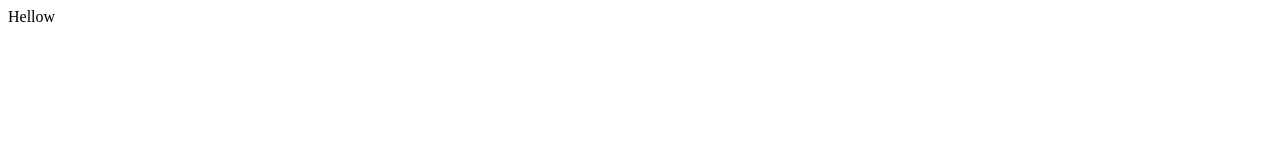
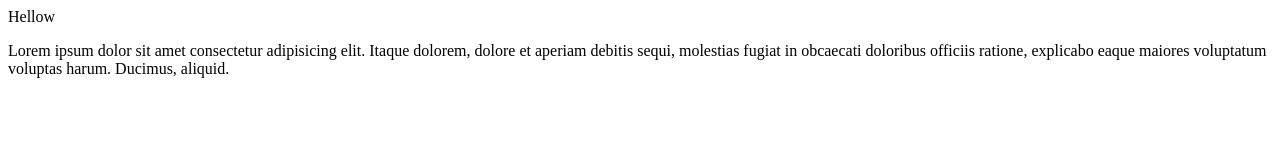
Before and after one commit to Virus238/worc-one, a plain HTML site: page index.html in a window 1280 px wide. Drawn offline with Linux system fonts and the light colour scheme.

```diff
--- a/index.html
+++ b/index.html
@@ -10,6 +10,12 @@
 <body>
     <div>
         Hellow
+
+        <div>
+            <p>
+                Lorem ipsum dolor sit amet consectetur adipisicing elit. Itaque dolorem, dolore et aperiam debitis sequi, molestias fugiat in obcaecati doloribus officiis ratione, explicabo eaque maiores voluptatum voluptas harum. Ducimus, aliquid.
+            </p>
+        </div>
     </div>
 </body>
 </html>
```
